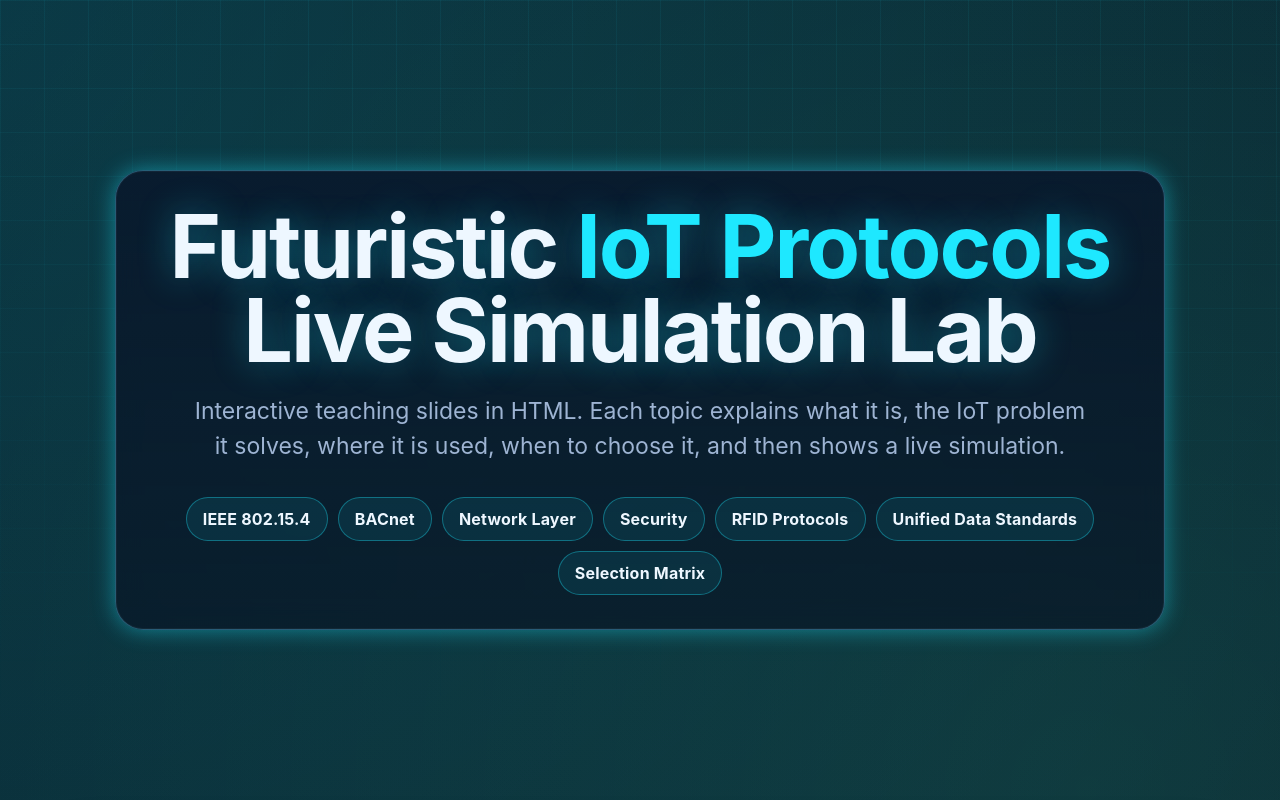
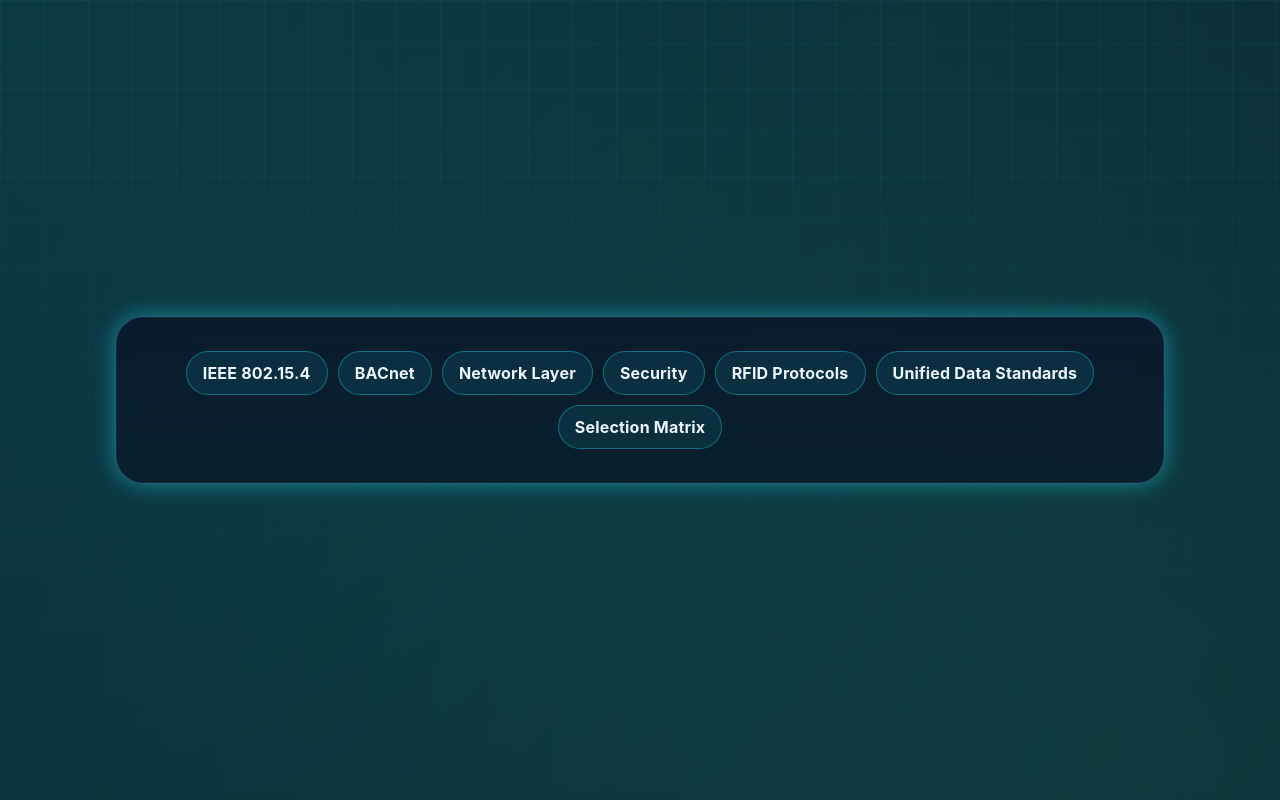
Before and after one commit to anishansari/anishansari, a plain HTML site: page iot.html in a window 1280 px wide. Shown: the top 800 px of the page. Drawn offline with Linux system fonts and the light colour scheme.

Commit message:
Update iot.html

```diff
--- a/iot.html
+++ b/iot.html
@@ -218,8 +218,6 @@
 <div class="grid-bg"></div>
 <header>
   <div class="hero-card">
-    <h1>Futuristic <span class="accent">IoT Protocols</span><br/>Live Simulation Lab</h1>
-    <p>Interactive teaching slides in HTML. Each topic explains what it is, the IoT problem it solves, where it is used, when to choose it, and then shows a live simulation.</p>
     <div class="nav">
       <a href="#ieee">IEEE 802.15.4</a><a href="#bacnet">BACnet</a><a href="#network">Network Layer</a><a href="#security">Security</a><a href="#rfid">RFID Protocols</a><a href="#standards">Unified Data Standards</a><a href="#matrix">Selection Matrix</a>
     </div>
```
